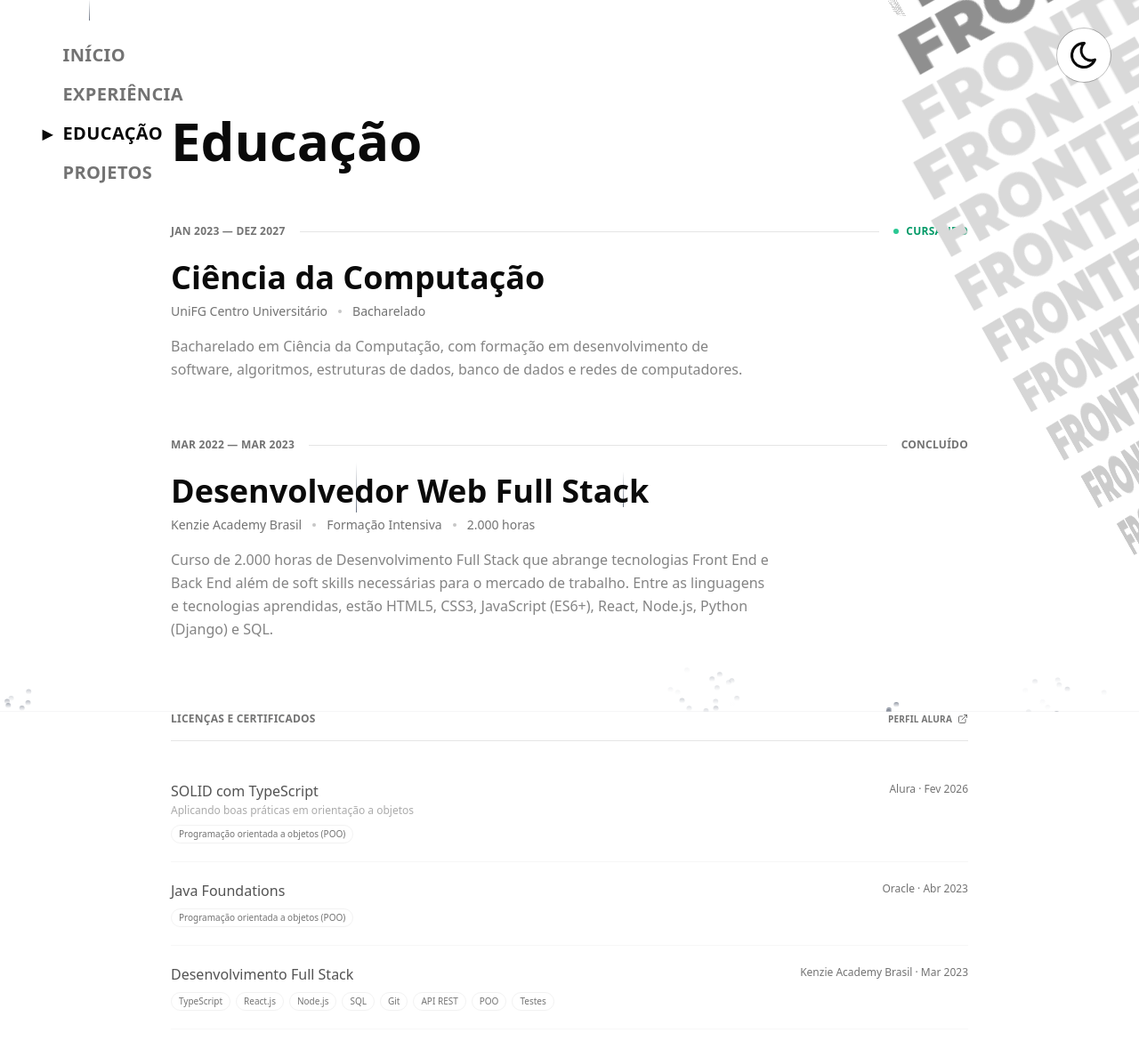
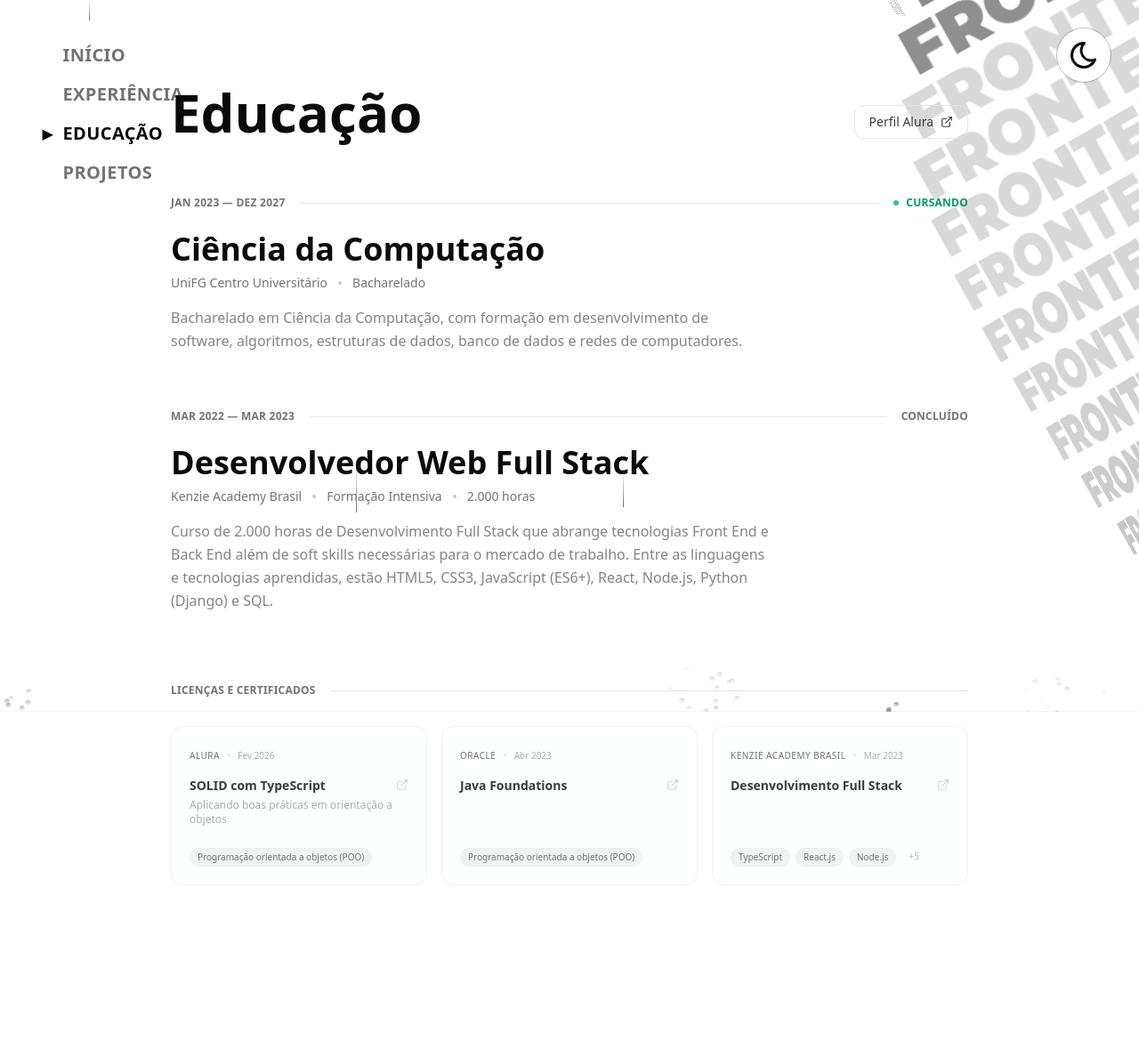
Before and after one commit to guisilva19/portfolio-2026, a Next.js app: page /educacao in a window 1280 px wide. Shown: the top 1170 px of the page at 89% size. After the commit the page ends 1075 px from the top, so only its background shows below. Built offline with nearby package versions, Linux system fonts and the light colour scheme.

Commit message:
feat: cards adjustments

```diff
--- a/app/educacao/page.tsx
+++ b/app/educacao/page.tsx
@@ -50,15 +50,29 @@ const certificates = [
   },
 ];
 
-const ALURA_PROFILE_URL = "https://cursos.alura.com.br/user/guisilva19";
+const ALURA_PROFILE_URL = "https://cursos.alura.com.br/user/2003silvagui";
 
 export default function Education() {
   return (
-    <div className="relative min-h-screen px-6 sm:px-8 pt-24 md:pt-32 pb-20">
+    <div className="relative z-[9999] min-h-screen px-6 sm:px-8 pt-16 md:pt-24 pb-20">
       <div className="max-w-4xl mx-auto">
-        <h1 className="text-4xl md:text-6xl font-bold text-foreground mb-12 md:mb-16 opacity-0 animate-fade-in-up">
+        <div className="flex flex-wrap items-end justify-between gap-4 mb-12 md:mb-16">
+          <h1 className="text-4xl md:text-6xl font-bold text-foreground opacity-0 animate-fade-in-up">
             Educação
           </h1>
+          <a
+            href={ALURA_PROFILE_URL}
+            target="_blank"
+            rel="noopener noreferrer"
+            className="group inline-flex items-center gap-2 px-4 py-2 rounded-lg border border-border
+                       text-sm font-medium text-foreground/80 hover:text-foreground
+                       hover:border-foreground/30 hover:bg-foreground/5
+                       transition-all duration-300 opacity-0 animate-fade-in animation-delay-400"
+          >
+            <span>Perfil Alura</span>
+            <ExternalLink className="w-3.5 h-3.5 transition-transform duration-300 group-hover:translate-x-0.5 group-hover:-translate-y-0.5" />
+          </a>
+        </div>
 
         {/* Formação acadêmica */}
         <div className="space-y-12 md:space-y-16 mb-16 md:mb-20">
@@ -124,70 +138,70 @@ export default function Education() {
           animate={{ opacity: 1 }}
           transition={{ duration: 0.8, delay: 0.9, ease: "easeOut" }}
         >
-          <div className="flex items-center justify-between gap-4">
+          <div className="flex items-center gap-4 mb-8">
             <span className="font-extra-black text-xs uppercase tracking-[0.25em] text-muted-foreground">
               Licenças e Certificados
             </span>
-            <a
-              href={ALURA_PROFILE_URL}
-              target="_blank"
-              rel="noopener noreferrer"
-              className="group inline-flex items-center gap-1.5 text-muted-foreground
-                         hover:text-foreground transition-colors duration-300"
-            >
-              <span className="font-extra-black text-[10px] uppercase tracking-[0.15em]">
-                Perfil Alura
-              </span>
-              <ExternalLink className="w-3 h-3 transition-transform duration-300 group-hover:translate-x-0.5 group-hover:-translate-y-0.5" />
-            </a>
+            <div className="flex-1 h-px bg-border" />
           </div>
-          <div className="h-px bg-border mt-4 mb-6" />
 
-          <div className="space-y-0">
+          <div className="grid grid-cols-1 sm:grid-cols-2 lg:grid-cols-3 gap-4">
             {certificates.map((cert, index) => (
-              <motion.div
+              <motion.a
                 key={cert.title + cert.issuer}
-                initial={{ opacity: 0, x: -10 }}
-                animate={{ opacity: 1, x: 0 }}
-                transition={{
-                  duration: 0.4,
-                  delay: 1.0 + index * 0.08,
-                  ease: "easeOut",
-                }}
-                className="group py-5 border-b border-border/30 hover:border-border/60 transition-colors duration-300"
-              >
-                <a
                 href={cert.url}
                 target="_blank"
                 rel="noopener noreferrer"
-                  className="flex items-start justify-between gap-4"
+                initial={{ opacity: 0, y: 20 }}
+                animate={{ opacity: 1, y: 0 }}
+                transition={{
+                  duration: 0.5,
+                  delay: 1.0 + index * 0.1,
+                  ease: "easeOut",
+                }}
+                className="group p-5 rounded-xl border border-border/50 bg-background/50 backdrop-blur-sm
+                           hover:border-foreground/20 hover:bg-foreground/[0.02] hover:shadow-lg
+                           transition-all duration-300 flex flex-col"
               >
-                  <div className="min-w-0">
-                    <span className="inline-flex items-center gap-1.5 text-sm md:text-base font-medium text-foreground/70 group-hover:text-foreground transition-colors duration-300">
+                <div className="flex items-center gap-2 mb-3">
+                  <span className="text-[10px] font-medium uppercase tracking-wider text-muted-foreground">
+                    {cert.issuer}
+                  </span>
+                  <span className="text-muted-foreground/30">·</span>
+                  <span className="text-[10px] text-muted-foreground/60">
+                    {cert.date}
+                  </span>
+                </div>
+
+                <div className="flex items-start justify-between gap-3 mb-1">
+                  <h3 className="text-sm font-semibold text-foreground/80 group-hover:text-foreground transition-colors duration-300">
                     {cert.title}
-                      <ExternalLink className="w-3 h-3 opacity-0 group-hover:opacity-100 transition-opacity duration-300 shrink-0" />
-                    </span>
+                  </h3>
+                  <ExternalLink className="w-3.5 h-3.5 shrink-0 mt-0.5 text-muted-foreground/30 group-hover:text-foreground/50 transition-all duration-300 group-hover:translate-x-0.5 group-hover:-translate-y-0.5" />
+                </div>
+
                 {cert.subtitle && (
-                      <p className="text-xs text-muted-foreground/60 mt-0.5">
+                  <p className="text-xs text-muted-foreground/60 mb-3">
                     {cert.subtitle}
                   </p>
                 )}
-                    <div className="flex flex-wrap gap-1.5 mt-2">
-                      {cert.skills.map((skill) => (
+
+                <div className="flex flex-wrap gap-1.5 mt-auto pt-3">
+                  {cert.skills.slice(0, 3).map((skill) => (
                     <span
                       key={skill}
-                          className="text-[10px] px-2 py-0.5 rounded-full border border-border/50 text-muted-foreground"
+                      className="text-[10px] px-2 py-0.5 rounded-full bg-foreground/5 border border-border/30 text-muted-foreground"
                     >
                       {skill}
                     </span>
                   ))}
+                  {cert.skills.length > 3 && (
+                    <span className="text-[10px] px-2 py-0.5 text-muted-foreground/50">
+                      +{cert.skills.length - 3}
+                    </span>
+                  )}
                 </div>
-                  </div>
-                  <span className="text-xs text-muted-foreground shrink-0 mt-0.5">
-                    {cert.issuer} · {cert.date}
-                  </span>
-                </a>
-              </motion.div>
+              </motion.a>
             ))}
           </div>
 
```
Lines whose indentation alone changed are shown as unchanged.
